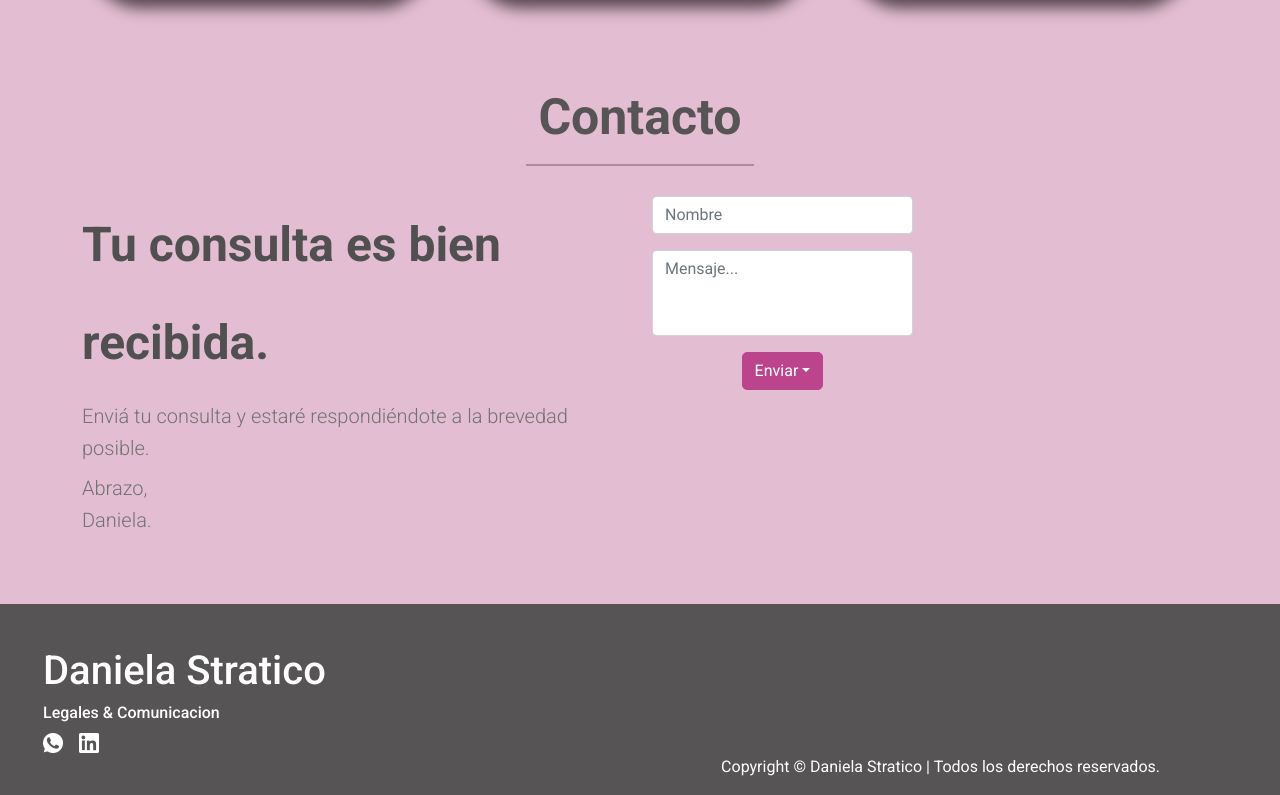
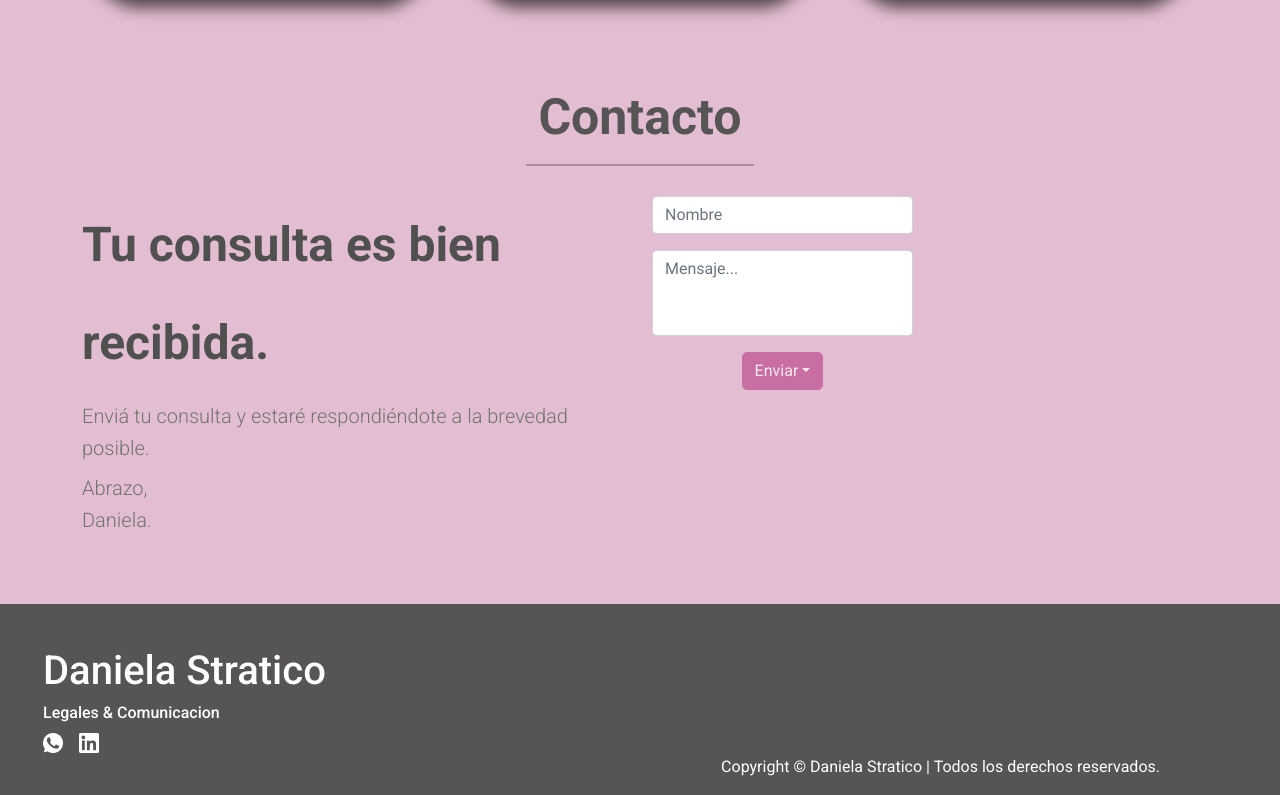
Before and after one commit to brian-exe/DanielaStraticoProyecto, a React (Create React App) app: page / in a window 1280 px wide. Shown: the part 2222-3017 px from the top of the page. Built offline with nearby package versions, Linux system fonts and the light colour scheme.

Commit message:
fix para deshabilitar boton

```diff
--- a/src/components/contact/contact.jsx
+++ b/src/components/contact/contact.jsx
@@ -66,7 +66,7 @@ function Contact() {
                                         value={mensaje} />
                             </Form.Group>
                             <Dropdown>
-                                <Dropdown.Toggle style={{ borderRadius: '5px', background: '#BC448C', borderColor: '#BC448C', color: 'white'}} variant="success" id="dropdown-basic">
+                                <Dropdown.Toggle disabled={!(nombre && mensaje)} style={{ borderRadius: '5px', background: '#BC448C', borderColor: '#BC448C', color: 'white'}} variant="success" id="dropdown-basic">
                                     Enviar
                                 </Dropdown.Toggle>
 
```
